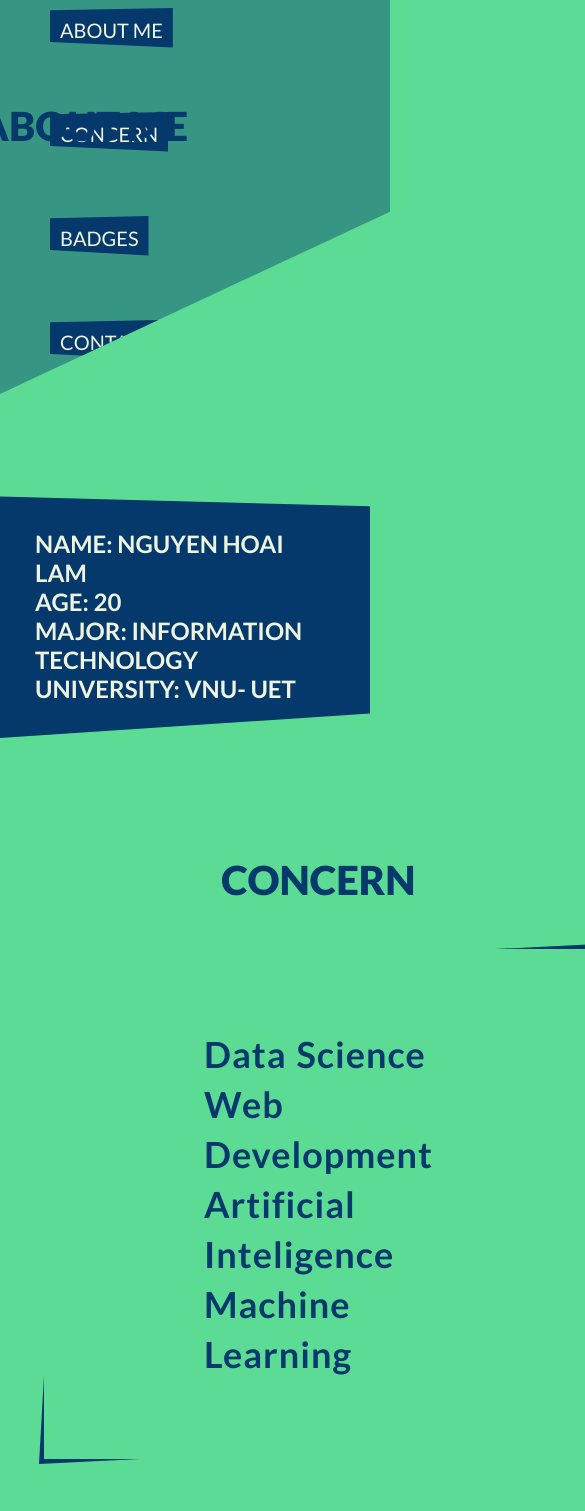
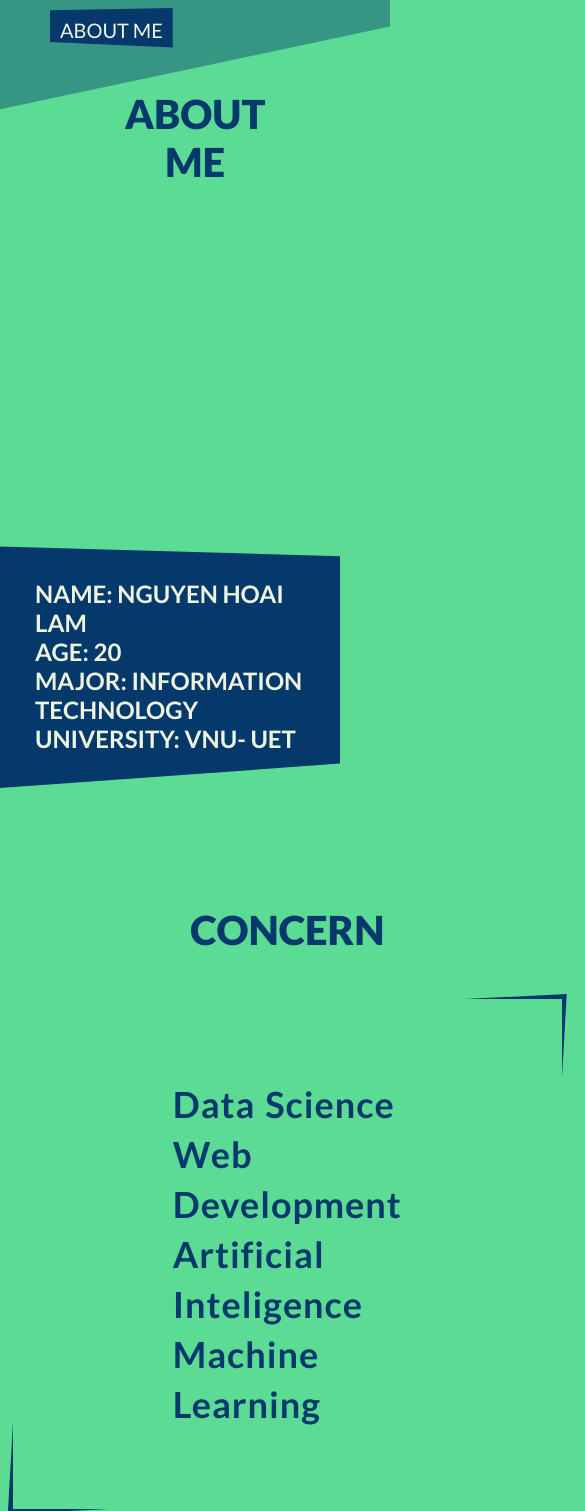
Before and after one commit to lamte1234/lamte1234.github.io, a plain HTML site: page index.html in a window 390 px wide. Shown: the part 127-1638 px from the top of the page, 585 px wide, since content can reach past the window. Drawn offline with nearby package versions, Linux system fonts and the light colour scheme; files whose address does not match are found by name.

Commit message:
responsive fix 1
cần thêm nav button khi maxwidth= 768

```diff
--- a/index.html
+++ b/index.html
@@ -9,6 +9,7 @@
         rel="stylesheet">
     <link rel="stylesheet" href="resources/css/styles.css">
     <link rel="stylesheet" href="vendor/css/grid3.css">
+    <link rel="stylesheet" href="resources/css/queries.css">
 </head>
 
 <body>
--- a/resources/css/queries.css
+++ b/resources/css/queries.css
@@ -0,0 +1,95 @@
+/*-----1200px------*/
+@media only screen and (max-width: 1200px){
+    /*-----about-me------*/
+    .about-me-heading{
+       top: 10%;
+       right: 50%;
+       text-align: center;
+    }
+
+    .info ul{
+        margin-top: 150;
+        margin-right: 250;
+    }
+
+    /*---concern-----*/
+    .concern{
+        margin-left: 25%;
+    }
+
+
+
+    /*-----badges-----*/
+    .show-badges{
+        margin-left: 5%;
+    }
+
+    /*---contact-----*/
+    .show-contact{
+        margin-left: 24%;
+    }
+}
+
+/*-----1023px---------*/
+@media only screen and (max-width: 1023px){
+    /*----header-----*/
+    header{
+        height: 28%;
+    }
+
+    /*------about-me------*/
+    .about-me-heading{
+        top: 20%;
+    }
+    .info ul{
+        margin-right: 200;
+    }
+
+    /*---concern-----*/
+    .concern{
+        margin-left: 13%;
+    }
+
+    /*-----badges-----*/
+    .show-badges{
+        margin-left: 0%;
+        margin-right: 60%;
+    }
+
+    /*----contact----*/
+    .show-contact{
+        margin-left: 20%;
+    }
+}
+
+/*-------767px-------*/
+@media only screen and (max-width: 767px){
+    /*-----about-me-----*/
+    .info ul{
+        margin-right: 50;
+    }
+
+    /*-----concern------*/
+    .concern {
+        margin-left: 2%;
+    }
+
+    /*---badges-----*/
+    .show-badges li{
+        margin-left: 85%;
+    }
+
+    /*---contact-----*/
+    .logo-contact,
+    .fa-angle-double-up{
+        font-size: 25px;
+    }
+    .show-contact {
+        margin-left: 10%;
+    }
+}
+
+/*------480px-------*/
+@media only screen and (max-width: 480px){
+
+}
--- a/resources/css/styles.css
+++ b/resources/css/styles.css
@@ -81,6 +81,7 @@ ul.nav-bar {
     padding: 35px;
     margin-top: 100px;
     margin-right: 20px;
+    position: relative;
     clip-path: polygon(0 1%, 100% 5%, 100% 90%, 0% 100%);
 }
 
@@ -93,10 +94,11 @@ ul.nav-bar {
 .about-me-heading{
     font-size: 200%;
     font-weight: 900;
+    margin-left: 40%;
     position: absolute;
-    top: 30%;
-    right:25%;
-    transform: translate(-50%,-50%);
+    top: 25%;
+    right: 40%;
+    transform: translate(50%,50%);
 }
 
 
```
